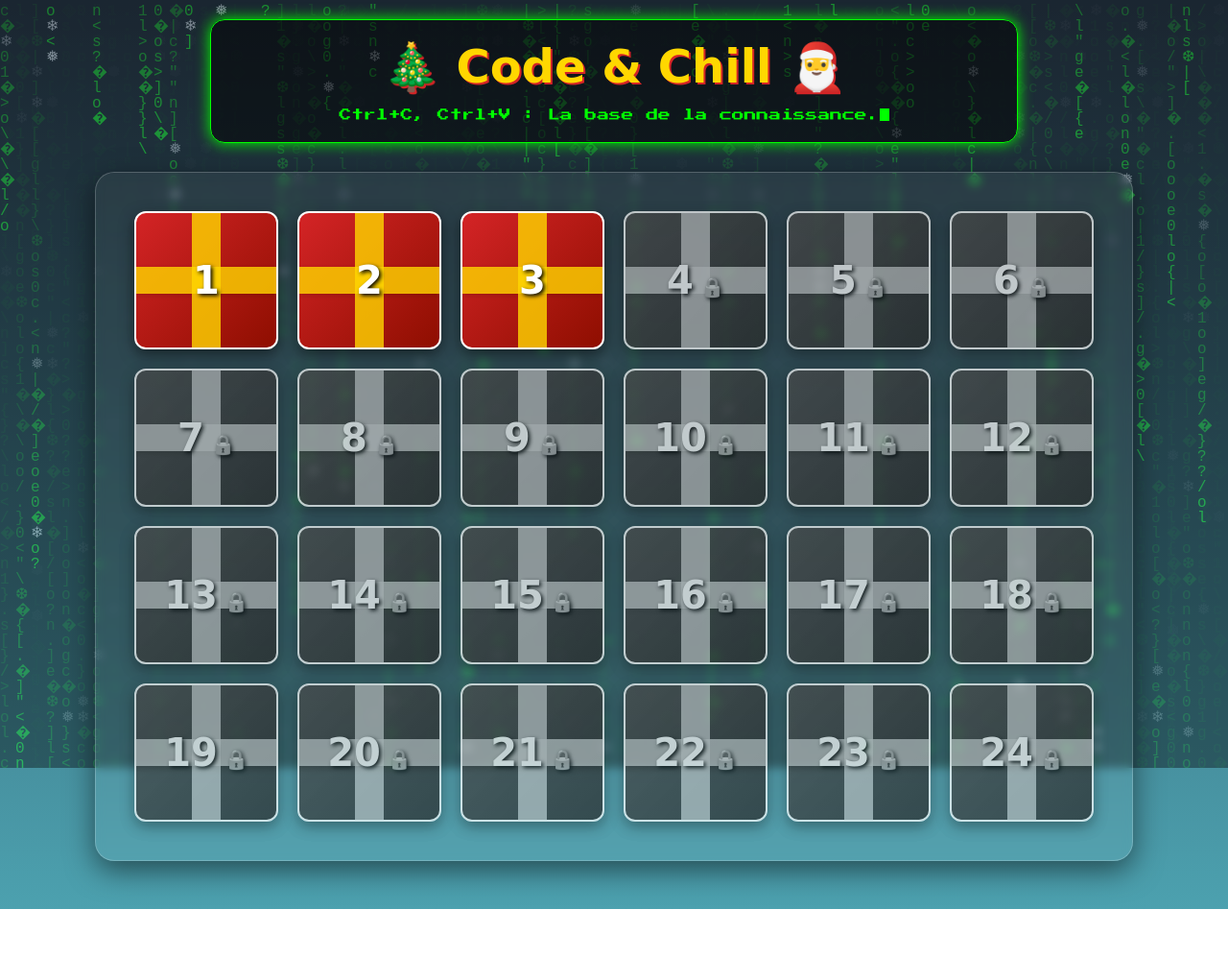
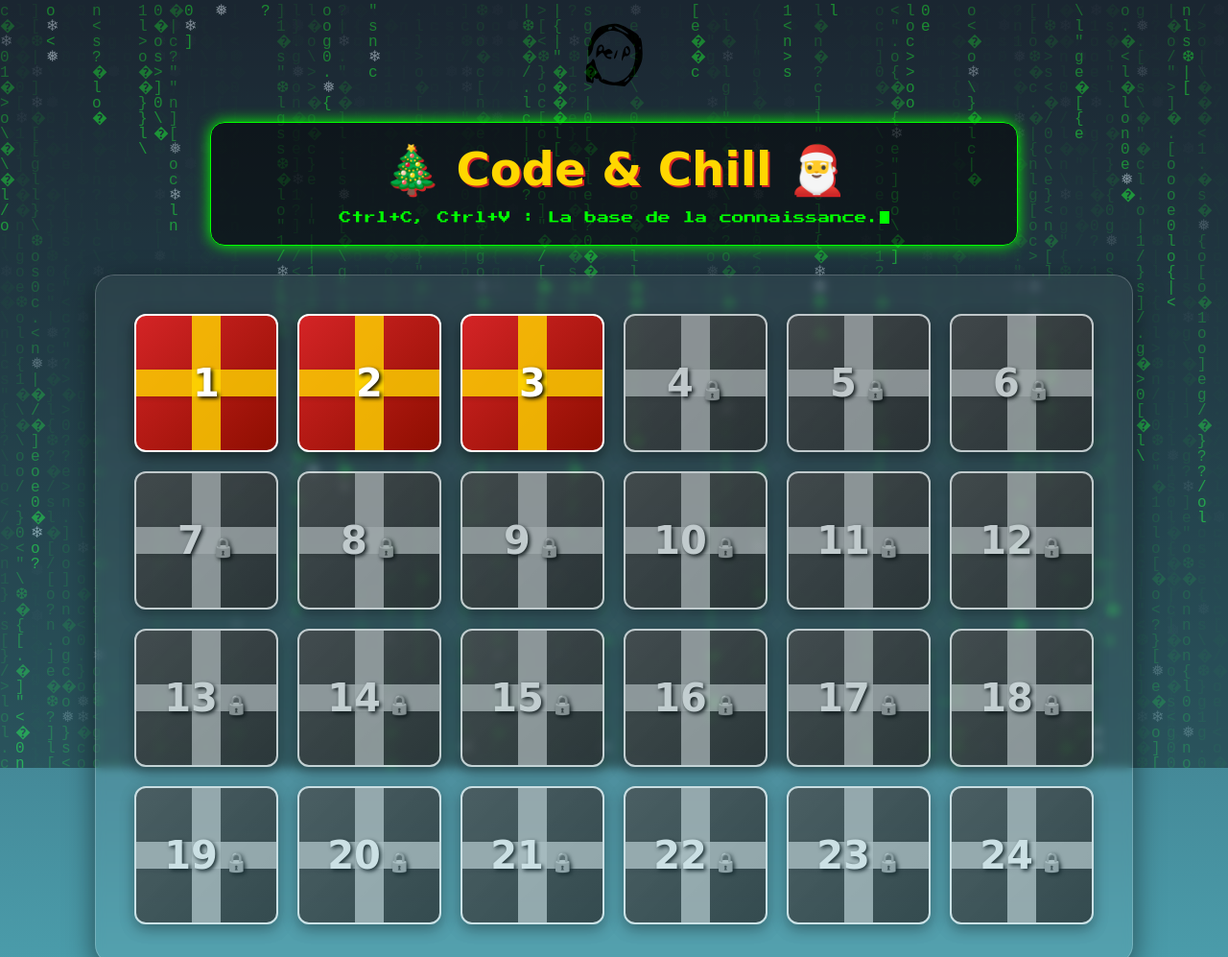
Before and after one commit to Ytixo/INFOCALENDAR, a plain HTML site: page index.html in a window 1280 px wide. Shown: the top 997 px of the page at 96% size. Before the commit the page ends 947 px from the top, so only its background shows below. Drawn offline with nearby package versions, Linux system fonts and the light colour scheme; a web font is replaced by a local one.

Commit message:
Add logo image to the HTML head

```diff
--- a/index.html
+++ b/index.html
@@ -4,6 +4,7 @@
     <meta charset="UTF-8">
     <meta name="viewport" content="width=device-width, initial-scale=1.0">
     <title>Calendrier de l'Avent - Info Edition</title>
+    <img src="assets/logo.svg" alt="Logo" class="logo">
     <link href="https://fonts.googleapis.com/css2?family=Press+Start+2P&family=Mountains+of+Christmas:wght@700&family=Fira+Code:wght@400;700&family=Indie+Flower&display=swap" rel="stylesheet">
     <link rel="stylesheet" href="assets/style.css">
     <link rel="stylesheet" href="https://cdnjs.cloudflare.com/ajax/libs/highlight.js/11.11.1/styles/monokai.min.css">
```
